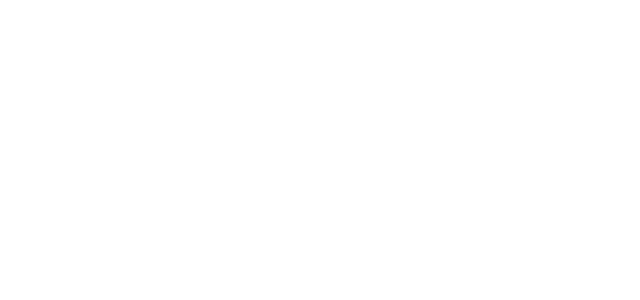
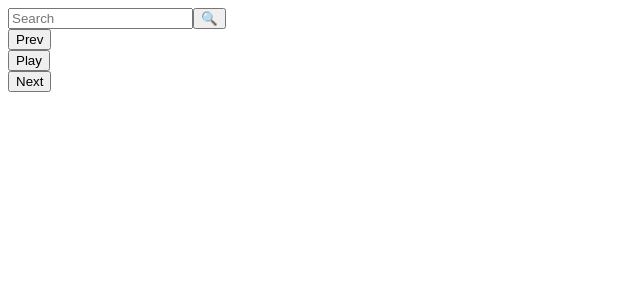
Before and after one commit to Matthew-Hughes3488/MusicPlayer, a React (Create React App) app in the folder frontend/: page / in a window 1280 px wide. Shown: the top 300 px of the page, without its empty margins (0-640 px from the left). Built offline with nearby package versions, Linux system fonts and the light colour scheme.

Commit message:
CReated Music cars and Music controllers and wired them up with test funcitons

```diff
--- a/frontend/src/App.tsx
+++ b/frontend/src/App.tsx
@@ -3,7 +3,7 @@
 import { Login } from './containers/Login/Login';
 
 function App() {
-  const [isLoggedIn, setLoggedIn] = useState(false)
+  const [isLoggedIn, setLoggedIn] = useState(true)
 
   return (
     <div className="App">
--- /dev/null
+++ b/frontend/src/components/MusicControls/MusicControls.tsx
@@ -0,0 +1,28 @@
+import { Button } from "../Button/Button";
+
+type ButtonConfig = {
+    name: string
+    type: string
+    onClick: () => void
+}
+
+type MusicControlsProps = {
+    buttonConfigs : ButtonConfig[]
+}
+
+export const MusicControls = ({buttonConfigs} : MusicControlsProps) => {
+  const testFunction = () => {
+    console.log("Test");
+  };
+
+  const renderButtons = buttonConfigs.map((btn, index) => (
+    <Button
+      key={index}
+      buttonName={btn.name}
+      buttonType={btn.type}
+      onClick={btn.onClick}
+    />
+  ));
+
+  return <div className="music-controls-component">{renderButtons}</div>;
+};
--- a/frontend/src/containers/Main/Main.tsx
+++ b/frontend/src/containers/Main/Main.tsx
@@ -1,6 +1,7 @@
 import React, { ChangeEvent, useState } from "react";
 import { InputBar } from "../../components/InputBar/InputBar";
 import { Button } from "../../components/Button/Button";
+import { MusicCard } from "../MusicCard/MusicCard";
 
 export const Main = () => {
     const [searchInput, setInput] = useState("")
@@ -22,11 +23,7 @@
                 onInputChange={handleInput}
                 inputString={searchInput}
             />
-            <Button
-                buttonName="Test"
-                buttonType="Test"
-                onClick={emptyFunction}
-            />
+            <MusicCard/>
         </div>
     )
 }
--- /dev/null
+++ b/frontend/src/containers/MusicCard/MusicCard.tsx
@@ -0,0 +1,21 @@
+import React from "react";
+import { MusicControls } from "../../components/MusicControls/MusicControls";
+
+export const MusicCard = () => {
+
+    const testFunction = () => {
+        console.log('Test')
+    }
+
+    const buttonConfigs = [
+        { name: "Prev", type: "prev", onClick: () => testFunction() },
+        { name: "Play", type: "play", onClick: () => testFunction() },
+        { name: "Next", type: "next", onClick: () => testFunction() },
+      ];
+
+    return(
+        <div>
+            <MusicControls buttonConfigs={buttonConfigs}/>
+        </div>
+    )
+}
```
Also changed, not shown: frontend/src/components/MusicControls/MusicControls.scss (added), frontend/src/containers/MusicCard/MusicCard.scss (added).
